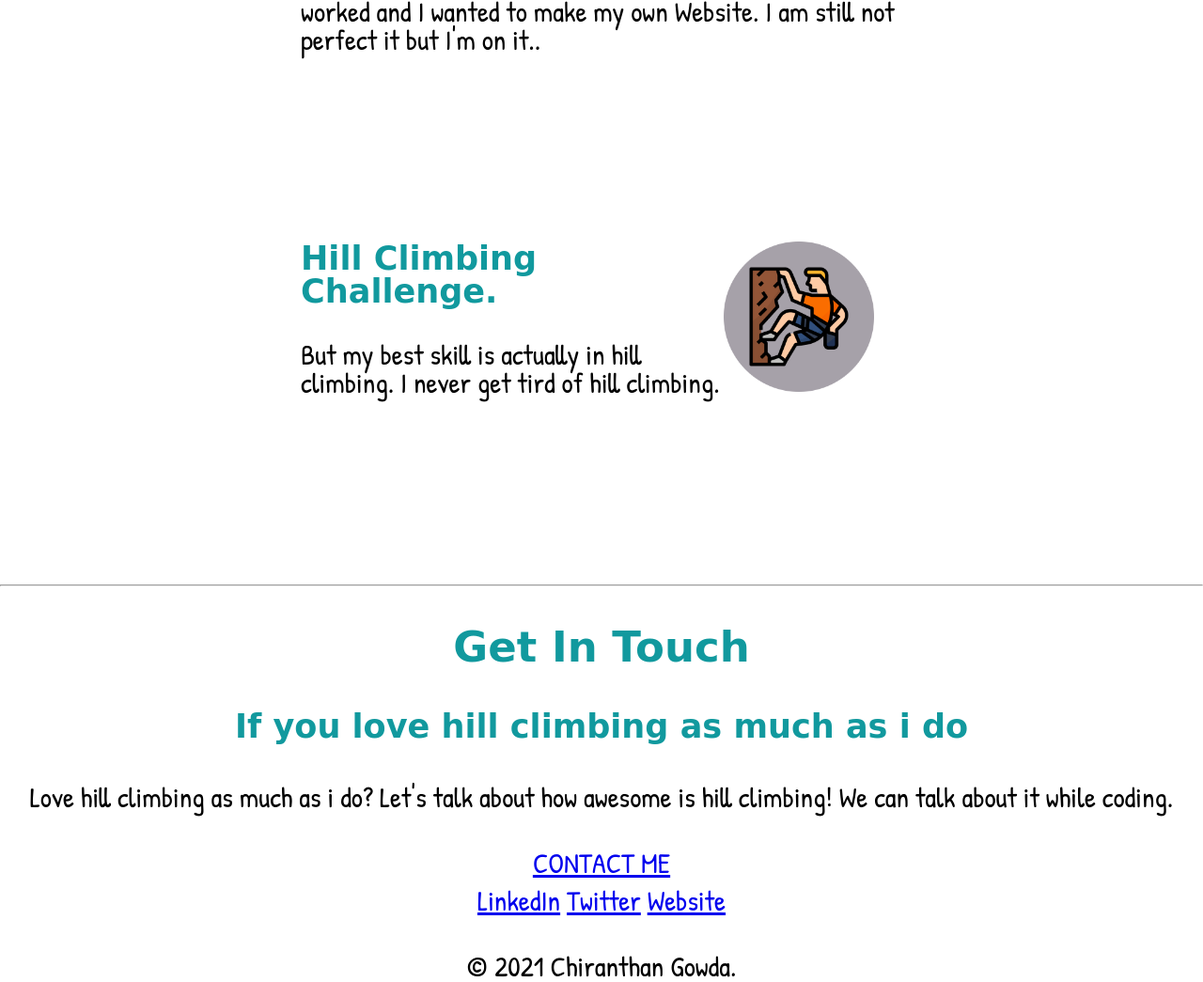
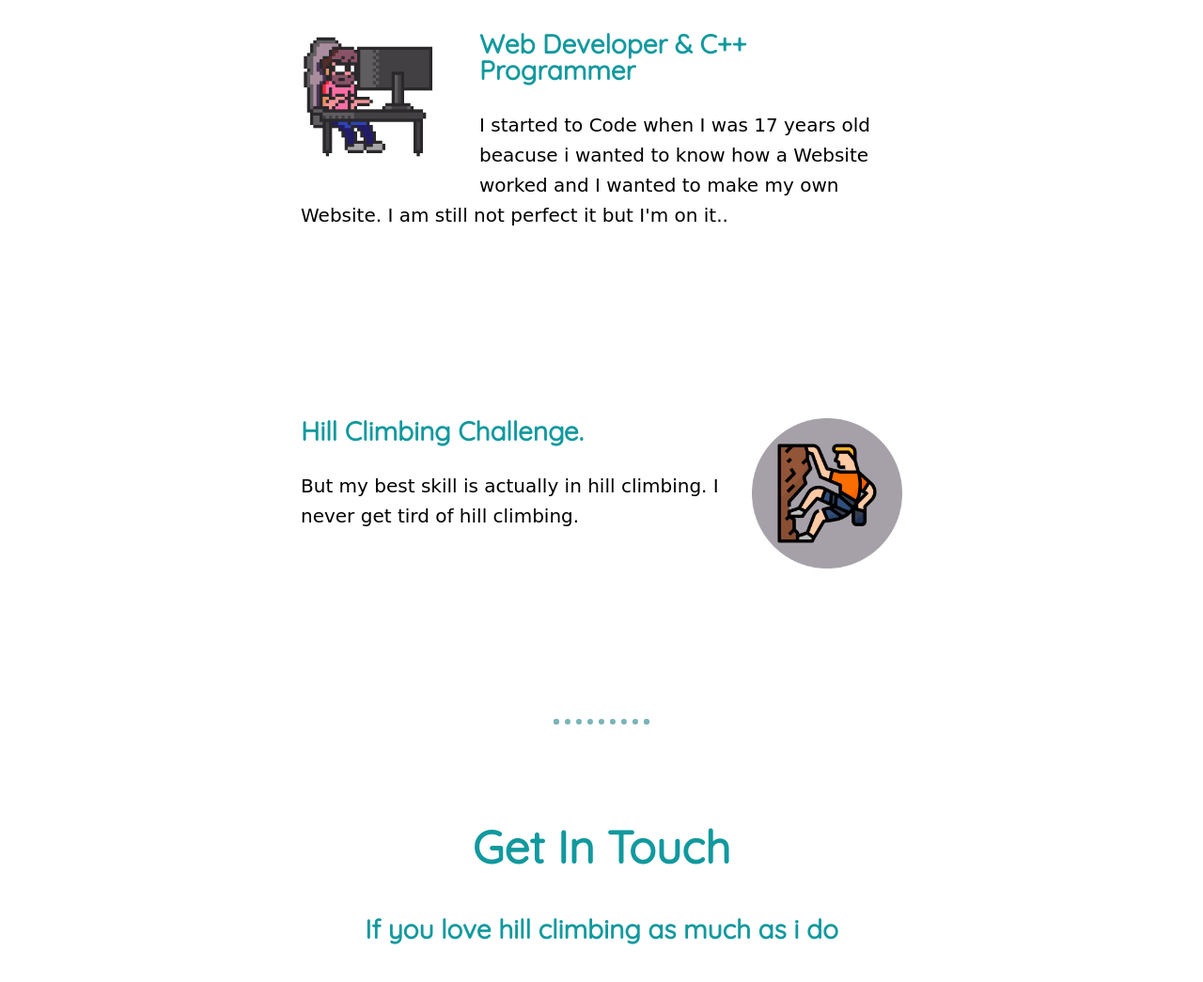
Before and after one commit to Xmaxiscool/fresh2, a plain HTML site: page index.html in a window 1280 px wide. Shown: the part 1755-2800 px from the top of the page at 94% size. Drawn offline with Linux system fonts and the light colour scheme; a web font is replaced by a local one.

Commit message:
Adding New Features . Putting dotted <hr>.

```diff
--- a/css/style.css
+++ b/css/style.css
@@ -1,8 +1,8 @@
 body{
   text-align: center;
   margin: 0;
-font-family: 'Patrick Hand', cursive;
-  font-size: 30px;
+  font-family:  cursive;
+  font-size: 20px;
 }
 .allinone{
   background-color: #99FEFF;
@@ -10,25 +10,48 @@ font-family: 'Patrick Hand', cursive;
 
 }
 .top{
-  margin: 50px auto 0 auto;
+  margin: 20px auto 0 auto;
 color:#000000;
   font-size: 8rem;
   font-family: 'Sacramento', cursive;
 }
+h2{
+  color: #11999e;
+  font-family: Quicksand;
+  font-size:3rem;
 
-h3,h2 {
+}
+h3 {
   color: #11999e;
-    font-family: cursive;
+  font-family: Quicksand;
+  font-size:28px;
+}
 
+.hello{
+  margin-bottom: 50px;
+}
+hr{
+  border: dotted #79B4B7 6px;
+  width: 7%;
+  border-bottom: none;
+  margin: 100px auto;
+}
+.me{
+  width: 60%;
+  margin: auto;
 }
 .pp{
   font-size:2.5rem;
   font-family: cursive;
 }
 
+p{
+  line-height: 1.6;
+}
+
 .profile{
   width: 50%;
-margin: auto auto auto auto;
+margin: auto ;
 }
 
 
@@ -47,7 +70,8 @@ margin-top: 0;
 
 
 .hacker{
-  width: 50%;
+  width: 40%;
+  margin: 20px auto;
 
 }
 
@@ -62,7 +86,7 @@ margin-top: 0;
 .climbing{
   width: 25%;
     float: right;
-    margin-right: 30px;
+    margin-left: 30px;
 }
 
 
@@ -70,8 +94,8 @@ margin-top: 0;
 /* c 1  */
 .cloud1{
 position: absolute;
-right: 400px;
-top: 80px;
+right: 350px;
+top: 70px;
 width: 200px;
 }
 
@@ -79,18 +103,63 @@ width: 200px;
 
 .cloud2{
   position: absolute;
-  left: 500px;
-  width:170px;
+  left: 12em;
+  width:12%;
 
 }
 
 
-
-
+.contect-meee{
+  width: 40%;
+  margin: 50px auto 100px;
+}
+.bottom-container{
+  margin: 50px auto 0;
+  background-color:  #55e6d3;
+  padding:50px 0 20px;
+}
 
 .mount{
   position: relative;
   display: inline;
   width: 40%;
+}
 
+a{
+  font-family:  cursive;
+    color:#22577A;
+  margin: 10px 20px;
+  text-decoration: none;
 }
+
+.footer-link:hover{
+  color:#eaf6f6;
+}
+.btn {
+
+  background: #55e6d3;
+  background-image: -webkit-linear-gradient(top, #55e6d3, #28b7eb);
+  background-image: -moz-linear-gradient(top, #55e6d3, #28b7eb);
+  background-image: -ms-linear-gradient(top, #55e6d3, #28b7eb);
+  background-image: -o-linear-gradient(top, #55e6d3, #28b7eb);
+  background-image: linear-gradient(to bottom, #55e6d3, #28b7eb);
+  -webkit-border-radius: 28;
+  -moz-border-radius: 28;
+  border-radius: 28px;
+  text-shadow: 1px 1px 3px #666666;
+  font-family: Quicksand;
+  color: #ffffff;
+  font-size: 25px;
+  padding: 12px 25px 12px 20px;
+  text-decoration: none;
+}
+
+.btn:hover {
+  background: #3cb0fd;
+  background-image: -webkit-linear-gradient(top, #3cb0fd, #3498db);
+  background-image: -moz-linear-gradient(top, #3cb0fd, #3498db);
+  background-image: -ms-linear-gradient(top, #3cb0fd, #3498db);
+  background-image: -o-linear-gradient(top, #3cb0fd, #3498db);
+  background-image: linear-gradient(to bottom, #3cb0fd, #3498db);
+  text-decoration: none;
+}
--- a/index.html
+++ b/index.html
@@ -6,7 +6,7 @@
   <title>My Web</title>
   <link rel="shortcut icon" href="cool.png">
   <link rel="stylesheet" href="css/style.css">
-<link href="https://fonts.googleapis.com/css2?family=Dongle:wght@300&family=Patrick+Hand&family=Sacramento&display=swap" rel="stylesheet">
+<link href="https://fonts.googleapis.com/css2?family=Dongle:wght@300&family=Maven+Pro&family=Patrick+Hand&family=Quicksand&family=Sacramento&display=swap" rel="stylesheet">
 </head>
 
 <body>
@@ -19,9 +19,9 @@
   </div>
   <div class="middle-container">
     <div class="profile">
-      <img class="hacker" src="21004063.jpg" alt="">
-      <h2>Hello.</h2>
-      <p>I'm a Student and Web Developer.I Love Coding 👨‍💻👨‍💻 and Cupcakes 🧁🧁</p>
+      <img class="hacker" src="210040630.jpg" alt="">
+      <h2 class="hello">Hello.</h2>
+      <p class="me">I'm a Student and Web Developer.I Love Coding 👨‍💻👨‍💻 and Cupcakes 🧁🧁.....</p>
     </div>
     <hr>
     <div class="skills">
@@ -43,13 +43,10 @@ But my best skill is actually in hill climbing. I never get tird of hill climbin
 
 <hr>
 
-
-
-
-    <div class="contact-me">
+<div class="contact-me">
       <h2>Get In Touch</h2>
       <h3>If you love hill climbing as much as i do</h3>
-      <p>Love hill climbing as much as i do? Let's talk about how awesome is hill climbing! We can talk about it while coding.</p>
+      <p class="contect-meee">Love hill climbing as much as i do? Let's talk about how awesome is hill climbing! We can talk about it while coding.</p>
       <a class="btn" href="mailto:name@email.com">CONTACT ME</a>
     </div>
   </div>
```
